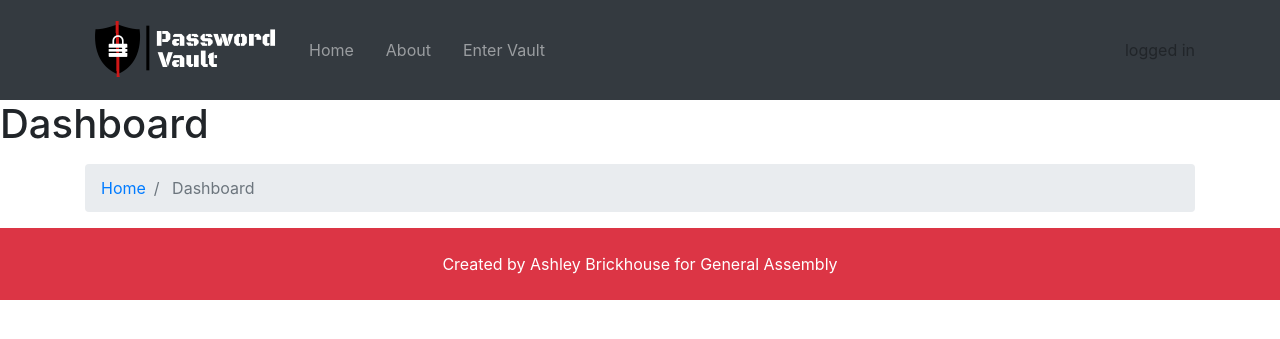
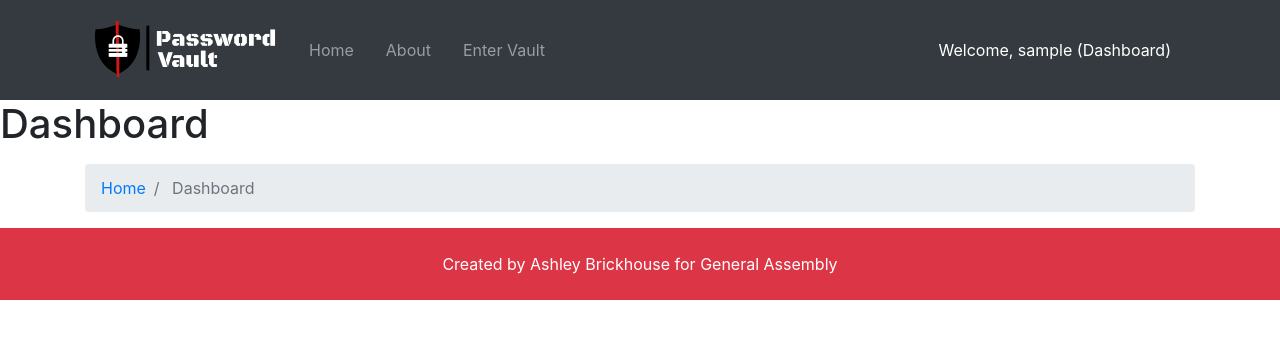
Before and after one commit to ashbrick/Password-Vault, a Django app: page /accounts/dashboard in a window 1280 px wide. Shown: the top 339 px of the page. Run offline with Django 3.2, Linux system fonts and the light colour scheme; the visitor is signed in with stand-in values (Sample User, id 1); some libraries are stand-ins or nearby versions.

Commit message:
added dashboard and 'welcome, user' link in navbar

```diff
--- a/templates/partials/_navbar.html
+++ b/templates/partials/_navbar.html
@@ -51,7 +51,16 @@
         <ul class="navbar-nav ml-auto">
           <!-- if user is logged in successfully -->
           {% if user.is_authenticated %}
-            logged in
+          <li
+          {% if 'dashboard' in request.path %}
+            class="nav-item active mr-3"
+          {% else %}
+            class="nav-item mr-3"
+          {% endif %}
+          >
+            <a class="nav-link" href="{% url 'dashboard' %}">
+              Welcome, {{ user.username }} (Dashboard) </a>
+          </li>
           {% else %}
             <li
             {% if 'register' in request.path %}
@@ -63,7 +72,6 @@
               <a class="nav-link" href="{% url 'register' %}">
                 <i class="fas fa-user-plus"></i> Register </a>
             </li>
-
             <li
             {% if 'login' in request.path %}
               class="nav-item active mr-3"
```
